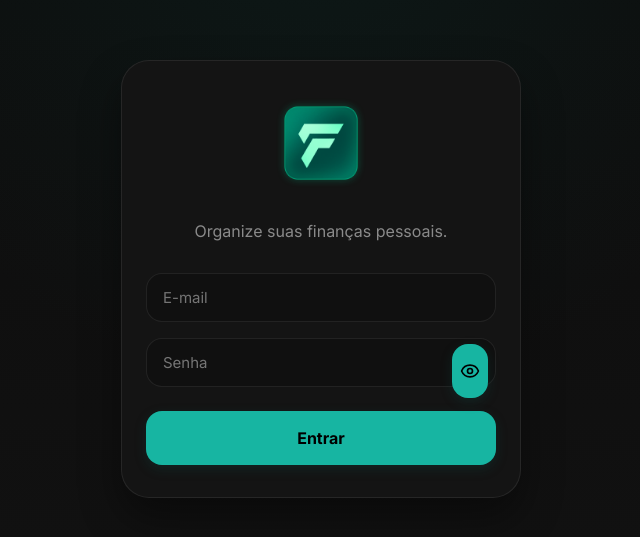
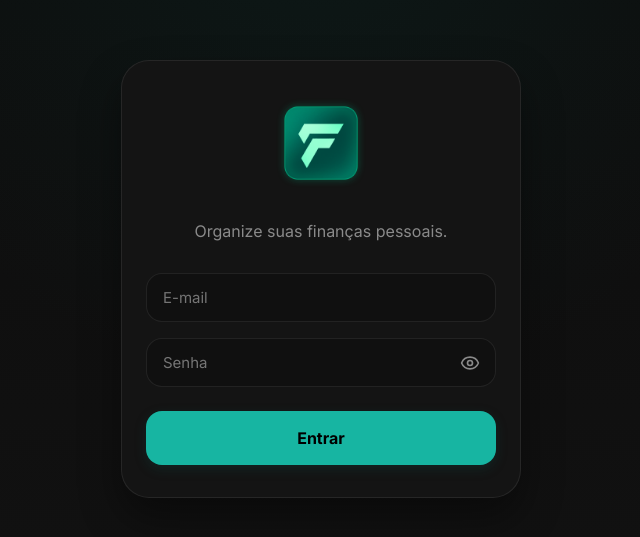
Before and after one commit to Milq-Ribas/APP-FINAN-AS, a React (Vite) app: page / in a window 1280 px wide. Shown: the part 121-658 px from the top of the page, without its empty margins (319-959 px from the left). Built offline with nearby package versions, Linux system fonts and the light colour scheme.

Commit message:
fix: corrigir fundo verde no icone de olho da senha

```diff
--- a/src/style.css
+++ b/src/style.css
@@ -771,7 +771,7 @@ select:focus {
 }
 
 .submit-button,
-.auth-card button {
+.auth-card > button {
   min-height: 54px;
   border-radius: 16px;
   background: var(--primary-color);
@@ -783,14 +783,14 @@ select:focus {
 }
 
 .submit-button:hover,
-.auth-card button:hover:not(.ghost-button) {
+.auth-card > button:hover:not(.ghost-button) {
   background: #0b3e38;
   transform: translateY(-2px);
   box-shadow: 0 6px 16px rgba(13, 74, 67, 0.4);
 }
 
 .submit-button:active,
-.auth-card button:active:not(.ghost-button) {
+.auth-card > button:active:not(.ghost-button) {
   transform: translateY(0);
 }
 
```
